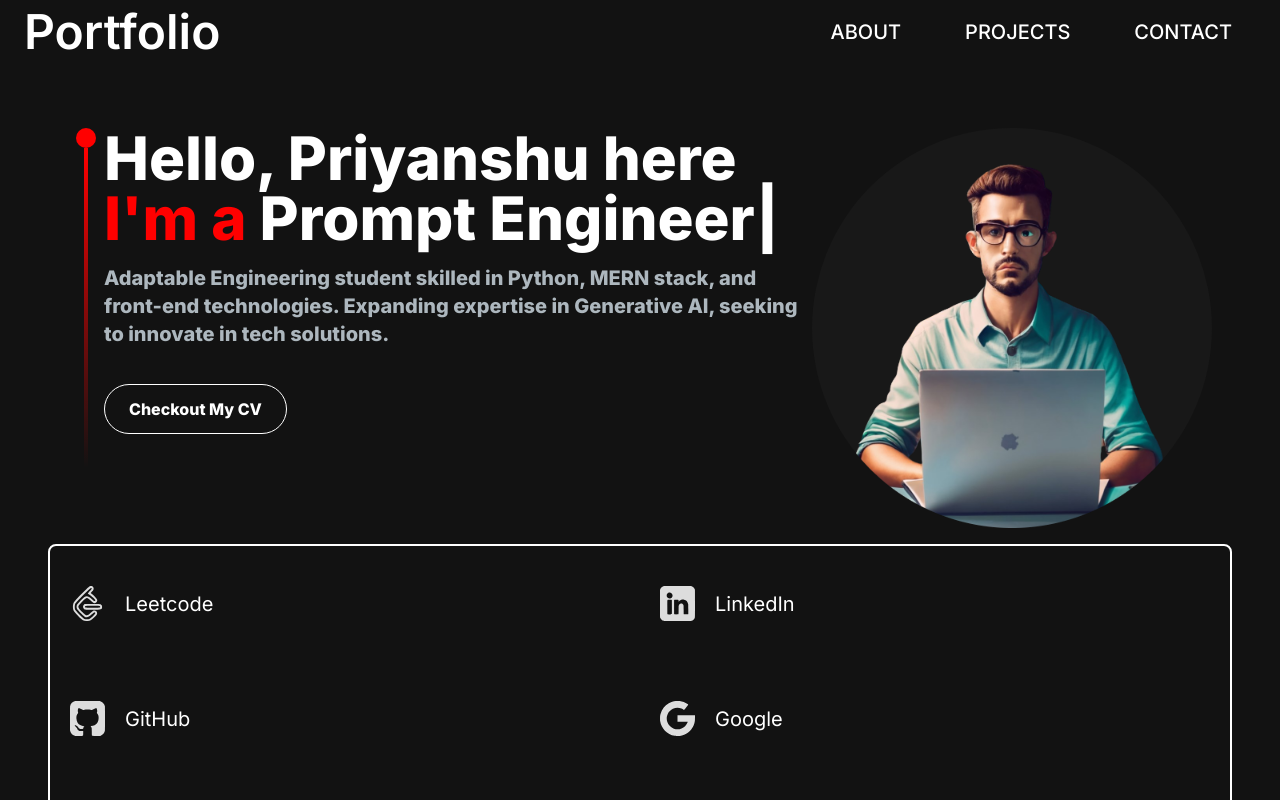
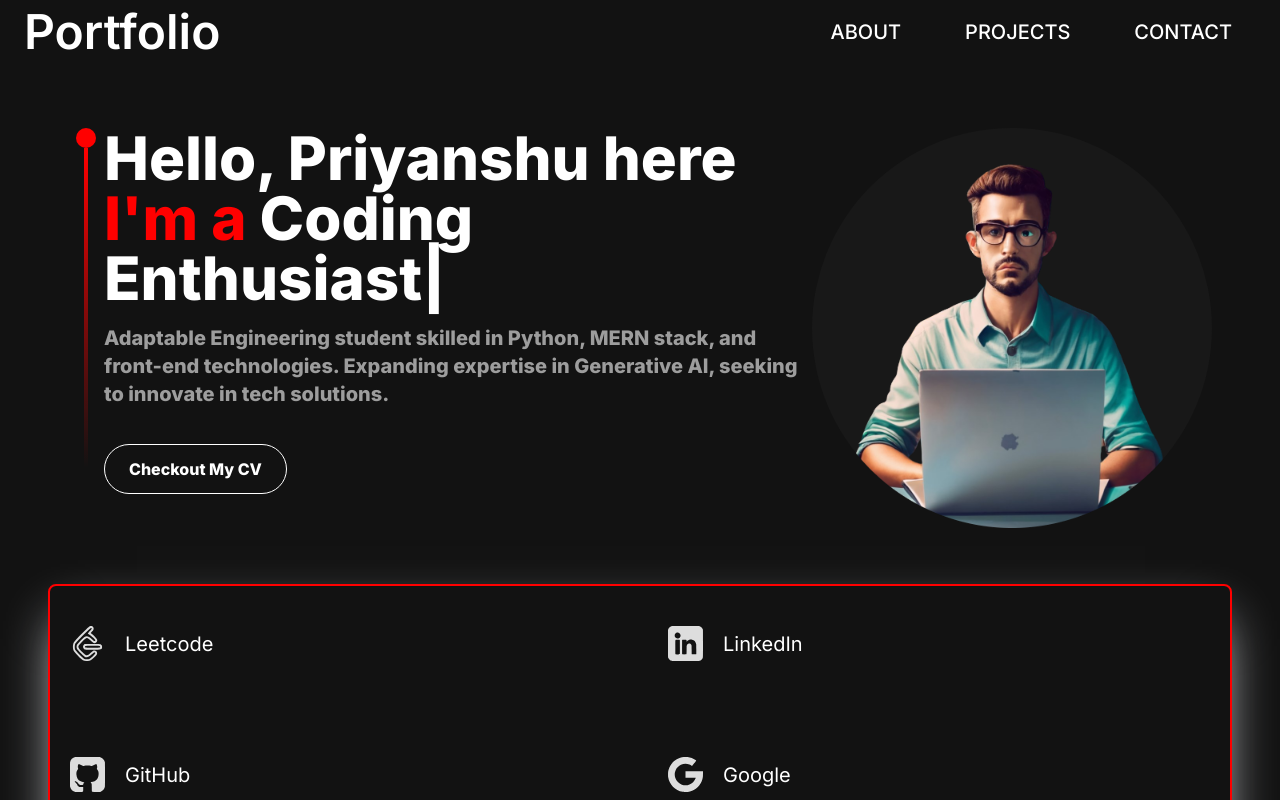
Before and after one commit to Coderx85/Portfolio, a Next.js app: page / in a window 1280 px wide. Built offline with nearby package versions, Linux system fonts and the light colour scheme.

Commit message:
Personalize Text and add border

```diff
--- a/src/app/components/AboutSection.tsx
+++ b/src/app/components/AboutSection.tsx
@@ -58,14 +58,22 @@ const AboutSection = () => {
     };
 
     return (
-    <section className='text-white'>
-        <div className='md:grid md:grid-cols-2 gap-8 items-center py-8 px-4 xl:gap-16 sm:py-16'>
-            <Image src="/images/about-image.png" id='about' width={500} height={500} alt='About-image' />
-            <div className='mt-4 md:mt-0 text-left flex flex-col h-full'>
-                <h2 className='text-4xl font-bold text-white mb-4'>About Me</h2>
-                <p>
-                    Hey there! I&apos;m Priyanshu, a 3rd year engineering student with a focus on Data Science. Proficient in Python, MERN stack, and front-end technologies, I&apos;ve embarked on a journey to create impactful tech solutions. From a Book Recommendation System to a Quora clone, I&apos;ve delved into full-stack web development, blending creativity with code. Currently, I&apos;m diving into Generative AI and Prompt Engineering, aiming to fuse these technologies into innovative projects.
+    <section className='text-white' id='about'>
+        <div className='md:grid md:grid-cols-2 gap-8 items-center py-8 px-4 xl:gap-14 sm:py-16'>
+            <Image src="/images/about-image.png" width={500} height={500} alt='About-image' />
+            <div className='mt-8 md:mt-0 text-left flex flex-col h-full'>
+                <h2 className='
+                    text-4xl font-bold text-[#ff0000] mb-4 cursor-pointer
+                    hove:text-white
+                '>
+                    About Me</h2>
+                <div className=' border-4 border-[#ff0000] py-7 px-7 rounded-3xl' id='about-text'>
+                    <p className='text-xl'>
+                        Hey there! I&apos;m Priyanshu, a 3rd year engineering student with a focus on Data Science. Proficient in Python, MERN stack, and front-end technologies, I&apos;ve embarked on a journey to create impactful tech solutions.
+                        From a Book Recommendation System to a Quora clone, I&apos;ve delved into full-stack web development, blending creativity with code.
+                        Currently, I&apos;m diving into Generative AI and Prompt Engineering, aiming to fuse these technologies into innovative projects.
                     </p>
+
                     <div className='flex flex-row mt-8'>
                         <TabButton
                             selectTab={() => handleTabChange("skills")}
@@ -97,6 +105,8 @@ const AboutSection = () => {
                     </div>
                     <div className='mt-8'>{Data_Item.find((e) => e.id == tab)?.content}</div>
                 </div>
+
+            </div>
         </div>
     </section>
   )
--- a/src/app/components/HeroSection.tsx
+++ b/src/app/components/HeroSection.tsx
@@ -41,7 +41,7 @@ const HeroSection = () => {
                         <div className='w-1 sm:h-80 h-40 bg-gradient-to-b from-[#ff0000] '/>
                     </div>
                     <div className='float-right flex-row '>
-                        <h2 className="text-white mb-4 text-2xl sm:text-5xl lg:text-6xl font-extrabold">
+                        <h2 className="text-white mb-4 text-2xl sm:text-4xl lg:text-6xl font-extrabold">
                         Hello, Priyanshu here
                             <br/>
                             <span className="text-[#ff0000] bg-clip-text bg-gradient-to-b from-primary-400 to-secondary-600 ">
@@ -54,7 +54,7 @@ const HeroSection = () => {
                                 1000, // wait 1s before replacing "Mice" with "Hamsters"
                                 'M L Engineer',
                                 1000,
-                                'Prompt Engineer',
+                                'Coding Enthusiast',
                                 1000,
                             ]}
                             wrapper="span"
@@ -63,9 +63,9 @@ const HeroSection = () => {
                             repeat={Infinity}
                             />
                         </h2>
-                        <p className='text-[#ADB7BE] text-start text-base sm:text-lg mb-6 lg:text-xl'>
-                        Adaptable Engineering student skilled in Python, MERN stack, and front-end technologies.
-                        Expanding expertise in Generative AI, seeking to innovate in tech solutions.
+                        <p className='text-[#9d9d9d] text-start text-base sm:text-md mb-6 lg:text-xl'>
+                            Adaptable Engineering student skilled in Python, MERN stack, and front-end technologies.
+                            Expanding expertise in Generative AI, seeking to innovate in tech solutions.
                         </p>
                         <div>
                         {/* <button className="btn px-6 py-3 w-full sm:w-fit rounded-full mr-4 text-[#f1f1f1]">Hover me !
@@ -97,8 +97,8 @@ const HeroSection = () => {
         </div>
 
         {/* Social Links Section */}
-            <div className='w-full mt-4 grid grid-cols-5  border-white rounded-lg text-white flex-col border-2
-                            md:grid-cols-2 md:text-left
+            <div className='w-full mt-14 grid grid-cols-6 border-[#ff0000] rounded-lg text-white flex-col border-2 gap-4
+                md:grid-cols-2 md:text-left shadow-2xl shadow-gray-200
             '>
                 <SocialLink url={leetcodeUrl} icon={leetcode} />
                 <SocialLink url={linkedinUrl} icon={linkedin} />
```
Lines whose indentation alone changed are shown as unchanged.
